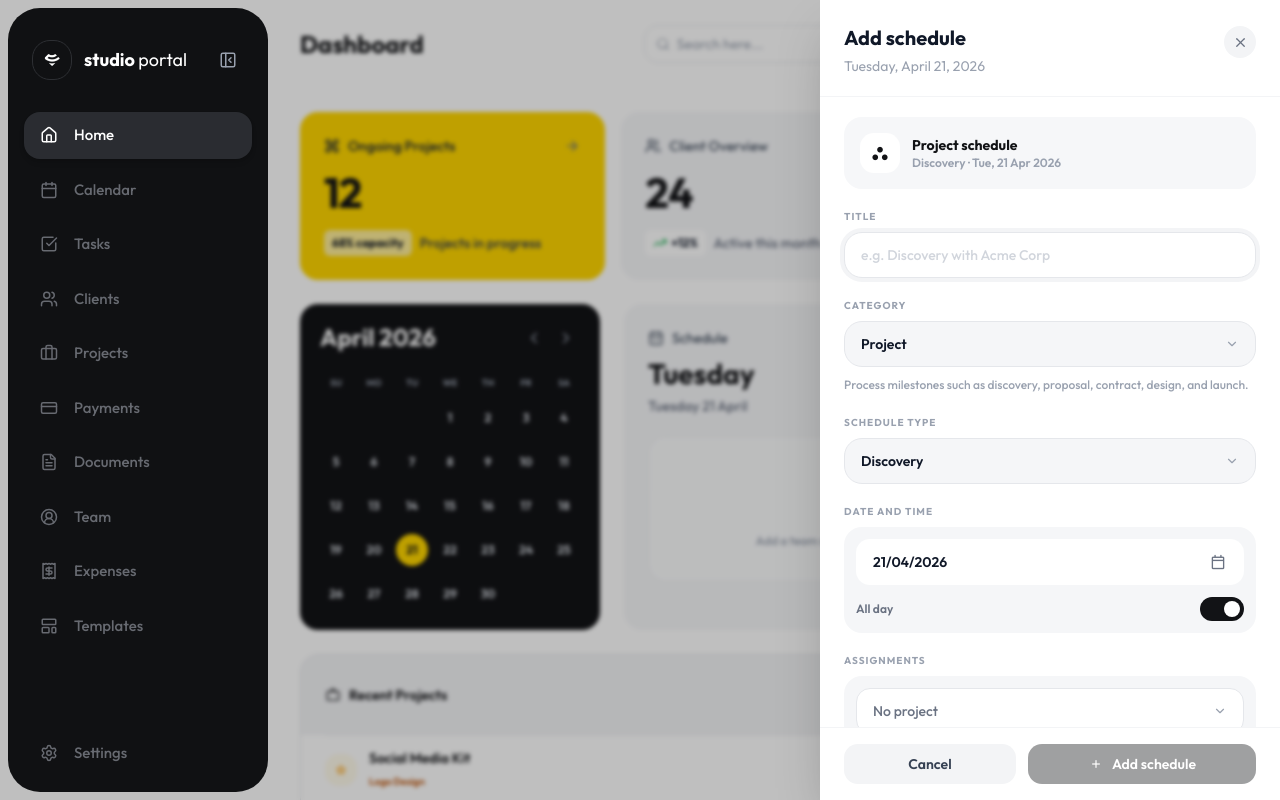
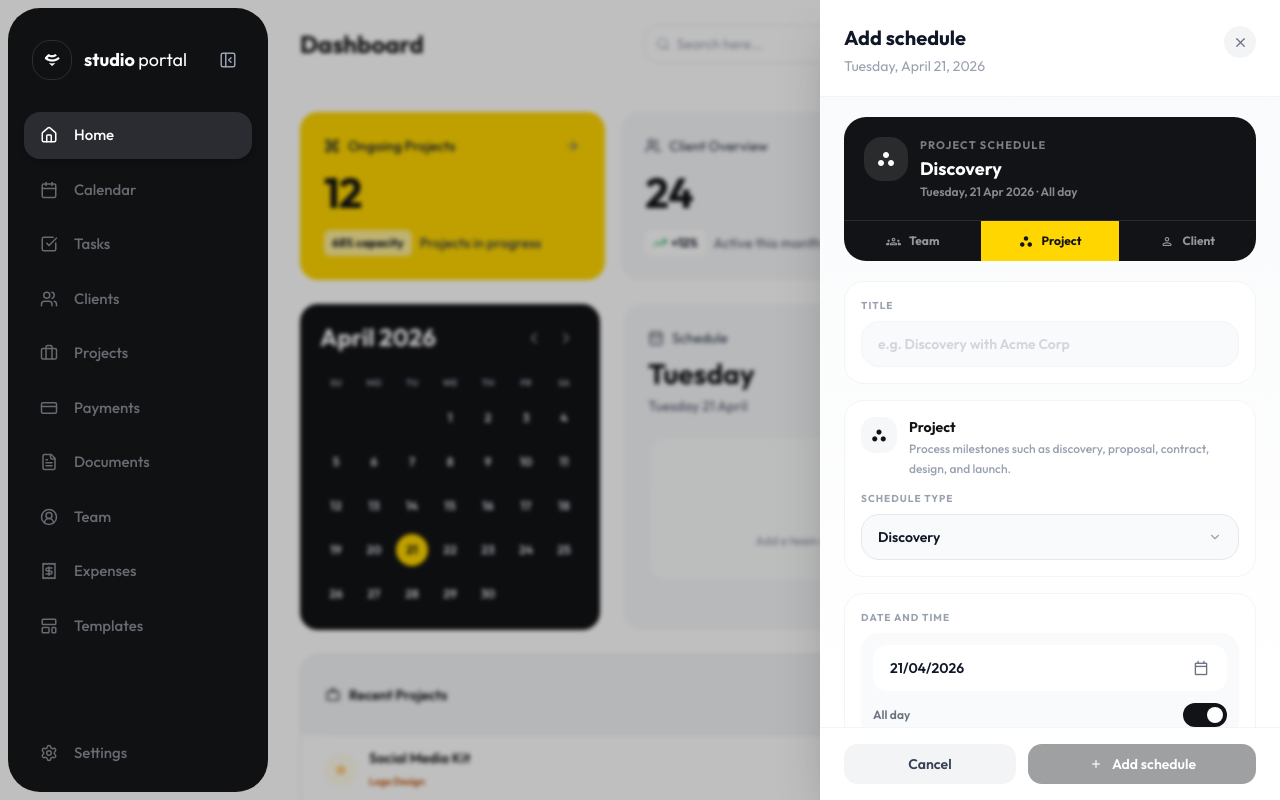
Before and after one commit to Vish-Studio/studio-portal, a React (Vite) app: page /admin in a window 1280 px wide. Both pictures are taken after a click on the button "Add". Built offline with nearby package versions, Linux system fonts and the light colour scheme.

Commit message:
feat: add common components and few bug ui fixes.

```diff
--- a/src/components/admin/calendar/schedule-list.tsx
+++ b/src/components/admin/calendar/schedule-list.tsx
@@ -3,7 +3,7 @@ import { CalendarDays, Plus } from 'lucide-react';
 import { useCalendarStore } from '@/src/store/calendar';
 import Button from '../../common/button/button';
 import MaterialIcon from '../../common/material-icon/material-icon';
-import AddEventModal from '../schedule/add-event-modal';
+import ScheduleSidebarForm from '../schedule/schedule-sidebar-form';
 import EventDetailsModal from '../schedule/event-details-modal';
 import { EVENT_TYPE_CONFIG } from '../schedule/event-types';
 import type { ScheduleEvent } from '../schedule/event-types';
@@ -159,7 +159,7 @@ export default function ScheduleList({ date }: ScheduleListProps) {
       </section>
 
       {showEventForm && (
-        <AddEventModal
+        <ScheduleSidebarForm
           date={date}
           initialEvent={editingEvent ?? undefined}
           onAdd={handleSaveEvent}
--- a/src/components/admin/schedule/add-event-modal.tsx
+++ b/src/components/admin/schedule/schedule-sidebar-form.tsx
@@ -21,6 +21,7 @@ import DatePicker from '../../common/date-picker/date-picker';
 import { useProjectsStore } from '@/src/store/projects';
 import { useClientsStore } from '@/src/store/clients';
 import { useTeamStore } from '@/src/store/team';
+import { cn } from '@/src/lib/utils';
 
 const toDisplayTime = (time: string) => {
   if (!time) return '';
@@ -49,30 +50,15 @@ const fromDateInputValue = (value: string) => {
 };
 
 const scheduleCategories: ScheduleCategory[] = ['team', 'project', 'client'];
-const callLinkTypes: EventType[] = [
-  'team-weekly',
-  'team-project-brief',
-  'team-issues',
-  'team-client-feedback',
-  'client-requirements',
-  'client-feedback',
-  'client-revisions',
-  'client-monthly',
-  'client-onboarding',
-  'client-issues',
-  'team-meeting',
-  'client-meeting',
-  'phase-call',
-];
 
-interface AddEventModalProps {
+interface ScheduleSidebarFormProps {
   date: Date;
   onAdd: (event: ScheduleEvent, date: Date) => void;
   onClose: () => void;
   initialEvent?: ScheduleEvent;
 }
 
-export default function AddEventModal({ date, onAdd, onClose, initialEvent }: AddEventModalProps) {
+export default function ScheduleSidebarForm({ date, onAdd, onClose, initialEvent }: ScheduleSidebarFormProps) {
   const [selectedDate, setSelectedDate] = useState(startOfDay(date));
   const initialCategory = initialEvent?.category ?? (initialEvent ? getEventCategory(initialEvent.type) : 'project');
   const [selectedCategory, setSelectedCategory] = useState<ScheduleCategory>(initialCategory);
@@ -106,13 +92,11 @@ export default function AddEventModal({ date, onAdd, onClose, initialEvent }: Ad
   const showProject = selectedCategory === 'project';
   const showClient = selectedCategory === 'client' || selectedCategory === 'project';
   const showTeam = selectedCategory === 'team';
-  const showCallLink = callLinkTypes.includes(selectedType);
 
   const handleCategoryChange = (category: ScheduleCategory) => {
     setSelectedCategory(category);
     const nextType = EVENT_TYPES_BY_CATEGORY[category][0];
     setSelectedType(nextType);
-    setCallLink(callLinkTypes.includes(nextType) ? callLink : '');
 
     if (category !== 'project') {
       setLinkedProjectId('');
@@ -128,9 +112,6 @@ export default function AddEventModal({ date, onAdd, onClose, initialEvent }: Ad
 
   const handleTypeChange = (type: EventType) => {
     setSelectedType(type);
-    if (!callLinkTypes.includes(type)) {
-      setCallLink('');
-    }
   };
 
   const handleProjectChange = (projectId: string) => {
@@ -188,56 +169,70 @@ export default function AddEventModal({ date, onAdd, onClose, initialEvent }: Ad
       width="md"
     >
       <form onSubmit={handleSubmit} className="flex min-h-0 flex-1 flex-col">
-        <div className="flex-1 overflow-y-auto px-6 py-5">
-          <div className="mb-5 rounded-[18px] bg-(--color-surface-alt) p-4">
-            <div className="flex items-center gap-3">
-              <div className="flex h-10 w-10 items-center justify-center rounded-xl bg-white text-(--color-ink)">
-                <MaterialIcon name={categoryConfig.icon} size={19} fill />
+        <div className="flex-1 overflow-y-auto bg-gradient-to-b from-gray-50/90 to-white px-6 py-5">
+          <div className="mb-5 overflow-hidden rounded-[22px] bg-(--color-ink) text-white">
+            <div className="flex items-start gap-3 p-5">
+              <div className="flex h-11 w-11 shrink-0 items-center justify-center rounded-2xl bg-white/10 text-white">
+                <MaterialIcon name={categoryConfig.icon} size={20} fill />
               </div>
               <div className="min-w-0">
-                <p className="text-sm font-bold text-(--color-ink)">{categoryConfig.label} schedule</p>
-                <p className="text-xs font-semibold text-gray-400">
-                  {config.label} · {format(selectedDate, 'EEE, d MMM yyyy')}
+                <p className="text-[11px] font-bold uppercase tracking-widest text-white/45">{categoryConfig.label} schedule</p>
+                <p className="mt-1 text-lg font-bold leading-tight">{config.label}</p>
+                <p className="mt-1 text-xs font-semibold text-white/50">
+                  {format(selectedDate, 'EEEE, d MMM yyyy')} · {allDay ? 'All day' : startTime ? toDisplayTime(startTime) : 'No time set'}
                 </p>
               </div>
             </div>
+            <div className="grid grid-cols-3 border-t border-white/10">
+              {scheduleCategories.map(category => {
+                const categoryItem = SCHEDULE_CATEGORY_CONFIG[category];
+                const active = selectedCategory === category;
+
+                return (
+                  <button
+                    key={category}
+                    type="button"
+                    onClick={() => handleCategoryChange(category)}
+                    className={cn(
+                      'flex items-center justify-center gap-2 px-3 py-3 text-xs font-bold transition-colors',
+                      active ? 'bg-(--color-accent-lime) text-(--color-ink)' : 'text-white/55 hover:bg-white/5 hover:text-white',
+                    )}
+                  >
+                    <MaterialIcon name={categoryItem.icon} size={15} fill={active} />
+                    {categoryItem.label}
+                  </button>
+                );
+              })}
+            </div>
           </div>
 
-          <div className="space-y-5">
-            <div>
+          <div className="space-y-4">
+            <div className="rounded-[20px] border border-gray-100 bg-white p-4">
               <p className="mb-2 text-[10px] font-bold uppercase tracking-widest text-gray-400">Title</p>
               <input
                 type="text"
                 value={title}
                 onChange={event => setTitle(event.target.value)}
                 placeholder={`e.g. ${config.label} with Acme Corp`}
-                autoFocus
-                className="w-full rounded-2xl border border-transparent bg-(--color-surface) px-4 py-3 text-sm font-medium text-gray-900 outline-none transition-all placeholder:text-gray-300 focus:border-gray-200 focus:bg-white focus:ring-4 focus:ring-gray-100"
+                className="w-full rounded-2xl border border-gray-100 bg-gray-50 px-4 py-3 text-sm font-semibold text-gray-900 outline-none transition-all placeholder:text-gray-300 focus:border-gray-300 focus:bg-white focus:ring-4 focus:ring-gray-100"
               />
             </div>
 
-            <div>
-              <p className="mb-2 text-[10px] font-bold uppercase tracking-widest text-gray-400">Category</p>
-              <Select
-                value={selectedCategory}
-                onChange={event => handleCategoryChange(event.target.value as ScheduleCategory)}
-                className="rounded-2xl bg-(--color-surface) font-semibold"
-              >
-                {scheduleCategories.map(category => (
-                  <Option key={category} value={category}>
-                    {SCHEDULE_CATEGORY_CONFIG[category].label}
-                  </Option>
-                ))}
-              </Select>
-              <p className="mt-2 text-xs font-medium leading-5 text-gray-400">{categoryConfig.description}</p>
-            </div>
-
-            <div>
+            <div className="rounded-[20px] border border-gray-100 bg-white p-4">
+              <div className="mb-3 flex items-start gap-3">
+                <div className="flex h-9 w-9 shrink-0 items-center justify-center rounded-xl bg-(--color-surface-alt) text-(--color-ink)">
+                  <MaterialIcon name={categoryConfig.icon} size={17} fill />
+                </div>
+                <div>
+                  <p className="text-sm font-bold text-(--color-ink)">{categoryConfig.label}</p>
+                  <p className="mt-0.5 text-xs font-medium leading-5 text-gray-400">{categoryConfig.description}</p>
+                </div>
+              </div>
               <p className="mb-2 text-[10px] font-bold uppercase tracking-widest text-gray-400">Schedule type</p>
               <Select
                 value={selectedType}
                 onChange={event => handleTypeChange(event.target.value as EventType)}
-                className="rounded-2xl bg-(--color-surface) font-semibold"
+                className="rounded-2xl bg-gray-50 font-semibold"
               >
                 {availableTypes.map(type => (
                   <Option key={type} value={type}>
@@ -247,9 +242,9 @@ export default function AddEventModal({ date, onAdd, onClose, initialEvent }: Ad
               </Select>
             </div>
 
-            <div>
+            <div className="rounded-[20px] border border-gray-100 bg-white p-4">
               <p className="mb-2 text-[10px] font-bold uppercase tracking-widest text-gray-400">Date and time</p>
-              <div className="rounded-2xl bg-(--color-surface) p-3">
+              <div className="rounded-2xl bg-gray-50 p-3">
                 <DatePicker
                   value={toDateInputValue(selectedDate)}
                   onChange={event => setSelectedDate(fromDateInputValue(event.target.value))}
@@ -280,23 +275,27 @@ export default function AddEventModal({ date, onAdd, onClose, initialEvent }: Ad
               </div>
             </div>
 
-            {showCallLink && (
-              <div>
-                <p className="mb-2 text-[10px] font-bold uppercase tracking-widest text-gray-400">Call link</p>
+            <div className="rounded-[20px] border border-gray-100 bg-white p-4">
+              <div className="mb-2 flex items-center justify-between gap-3">
+                <p className="text-[10px] font-bold uppercase tracking-widest text-gray-400">Call link</p>
+                <span className="rounded-full bg-gray-100 px-2 py-1 text-[10px] font-bold text-gray-400">Optional</span>
+              </div>
+              <div className="relative">
+                <MaterialIcon name="link" size={17} className="pointer-events-none absolute left-4 top-1/2 -translate-y-1/2 text-gray-300" />
                 <input
                   type="url"
                   value={callLink}
                   onChange={event => setCallLink(event.target.value)}
                   placeholder="https://meet.google.com/..."
-                  className="w-full rounded-2xl border border-transparent bg-(--color-surface) px-4 py-3 text-sm font-medium text-gray-900 outline-none transition-all placeholder:text-gray-300 focus:border-gray-200 focus:bg-white focus:ring-4 focus:ring-gray-100"
+                  className="w-full rounded-2xl border border-gray-100 bg-gray-50 py-3 pl-11 pr-4 text-sm font-medium text-gray-900 outline-none transition-all placeholder:text-gray-300 focus:border-gray-300 focus:bg-white focus:ring-4 focus:ring-gray-100"
                 />
               </div>
-            )}
+            </div>
 
             {(showProject || showClient || showTeam) && (
-              <div>
+              <div className="rounded-[20px] border border-gray-100 bg-white p-4">
                 <p className="mb-2 text-[10px] font-bold uppercase tracking-widest text-gray-400">Assignments</p>
-                <div className="space-y-3 rounded-2xl bg-(--color-surface) p-3">
+                <div className="space-y-3 rounded-2xl bg-gray-50 p-3">
                   {showProject && (
                     <>
                       <Select
@@ -367,14 +366,14 @@ export default function AddEventModal({ date, onAdd, onClose, initialEvent }: Ad
               </div>
             )}
 
-            <div>
+            <div className="rounded-[20px] border border-gray-100 bg-white p-4">
               <p className="mb-2 text-[10px] font-bold uppercase tracking-widest text-gray-400">Notes</p>
               <textarea
                 value={description}
                 onChange={event => setDescription(event.target.value)}
                 rows={3}
                 placeholder="Add agenda, notes, or preparation details..."
-                className="w-full resize-none rounded-2xl border border-transparent bg-(--color-surface) px-4 py-3 text-sm font-medium text-gray-900 outline-none transition-all placeholder:text-gray-300 focus:border-gray-200 focus:bg-white focus:ring-4 focus:ring-gray-100"
+                className="w-full resize-none rounded-2xl border border-gray-100 bg-gray-50 px-4 py-3 text-sm font-medium text-gray-900 outline-none transition-all placeholder:text-gray-300 focus:border-gray-300 focus:bg-white focus:ring-4 focus:ring-gray-100"
               />
             </div>
           </div>
--- a/src/components/common/form-sidebar/form-sidebar.tsx
+++ b/src/components/common/form-sidebar/form-sidebar.tsx
@@ -14,9 +14,9 @@ export interface FormSidebarProps {
 }
 
 const WIDTH: Record<SidebarWidth, string> = {
-  sm: 'w-3/4 sm:max-w-[300px]',
-  md: 'w-3/4 sm:max-w-[460px]',
-  lg: 'w-3/4 sm:max-w-[560px]',
+  sm: 'w-full sm:max-w-[300px]',
+  md: 'w-full sm:max-w-[460px]',
+  lg: 'w-full sm:max-w-[560px]',
 };
 
 /**
--- a/src/pages/user/UserCalendar.tsx
+++ b/src/pages/user/UserCalendar.tsx
@@ -4,7 +4,7 @@ import CardContent from '@/src/components/common/card-content/card-content';
 import MonthYearNav from '@/src/components/admin/month-year-nav/month-year-nav';
 import MaterialIcon from '@/src/components/common/material-icon/material-icon';
 import ButtonIcon from '@/src/components/common/button-icon/button-icon';
-import AddEventModal from '@/src/components/admin/schedule/add-event-modal';
+import ScheduleSidebarForm from '@/src/components/admin/schedule/schedule-sidebar-form';
 import { EVENT_TYPE_CONFIG } from '@/src/components/admin/schedule/event-types';
 import type { EventType } from '@/src/components/admin/schedule/event-types';
 import { useCalendarStore } from '@/src/store/calendar';
@@ -173,9 +173,9 @@ const UserCalendar = () => {
 
       </div>
 
-      {/* Add event modal — events go to shared store and are visible in admin */}
+      {/* Add event sidebar — events go to shared store and are visible in admin */}
       {addModalOpen && (
-        <AddEventModal
+        <ScheduleSidebarForm
           date={selectedDate}
           onAdd={(event, date) => { addEvent(event, date); }}
           onClose={() => setAddModalOpen(false)}
```
Also changed, not shown: 1 other file (tests, documents, lock files or other folders).
